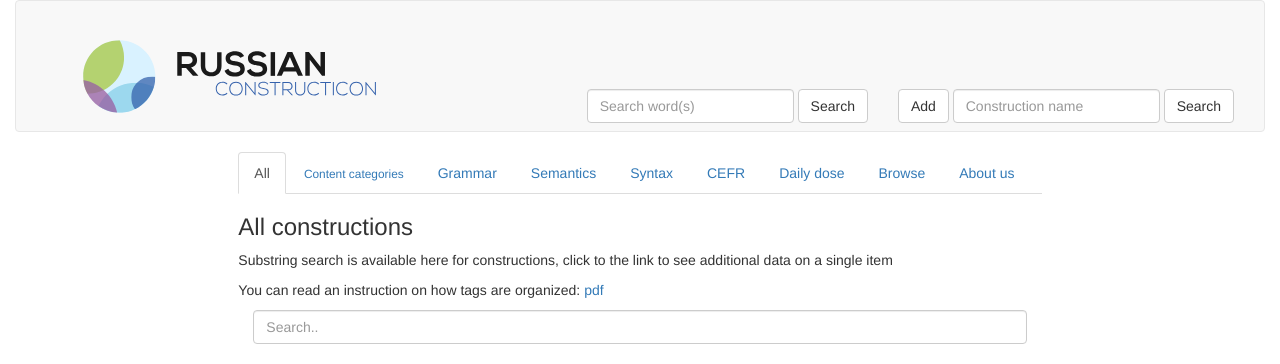
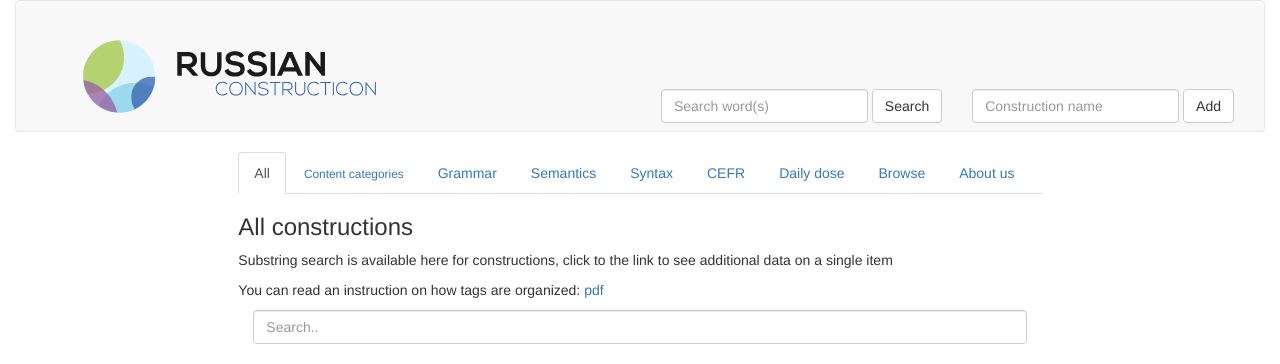
Before and after one commit to sfedia/russian-constructicon, a Flask app: template templates/main_page.html in a window 1280 px wide. Shown: the top 364 px of the page. Run offline with Flask 2, Linux system fonts and the light colour scheme; the template is opened without the code that fills it, so the values that code supplies are empty; parts of the project's set-up code (start-up, migrations or seed data) failed here and were passed over; some libraries are stand-ins or nearby versions.

Commit message:
fix html

```diff
--- a/templates/main_page.html
+++ b/templates/main_page.html
@@ -216,11 +216,10 @@ main div.container {
         </li> -->
       </ul>
       <form class="navbar-form navbar-right">
-        <button type="button" class="btn btn-default prefix-browse">Add</button>
           <div class="form-group">
             <input type="text" class="form-control" id="entry-id--postfix" placeholder="Construction name">
         </div>
-        <button type="button" class="btn btn-default add-entry">Search</button>
+        <button type="button" class="btn btn-default prefix-browse">Add</button>
       </form>
       <form class="navbar-form navbar-right">
         <div class="form-group">
```
